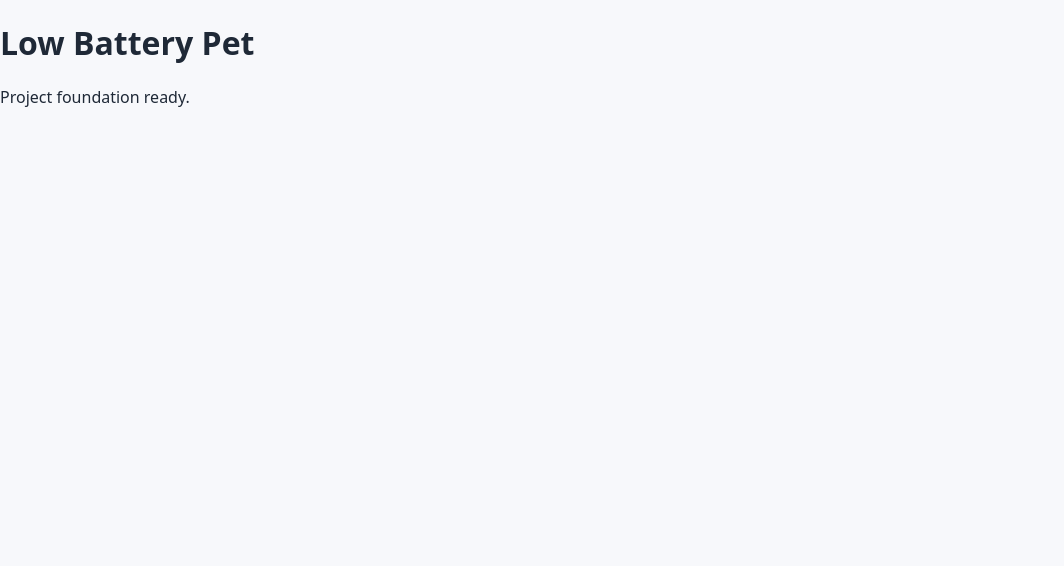
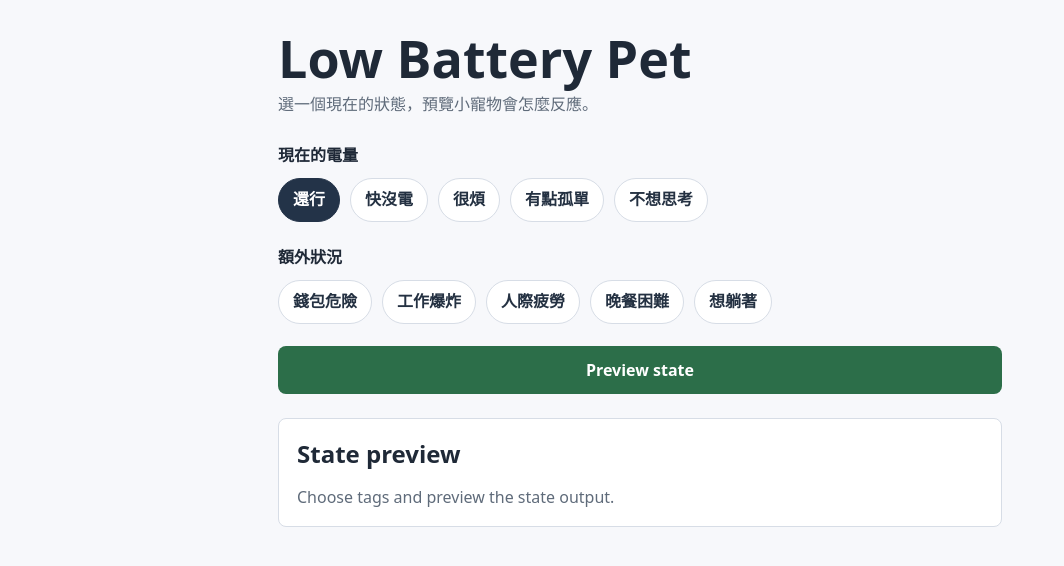
Before and after one commit to Harry-0824/low-battery-pet, a React (Vite) app: page / in a window 1280 px wide. Shown: the top 566 px of the page, without its empty margins (0-1064 px from the left). Built offline with nearby package versions, Linux system fonts and the light colour scheme.

Commit message:
Build check-in UI and state preview flow
Closes #6

```diff
--- a/src/App.tsx
+++ b/src/App.tsx
@@ -1,10 +1,86 @@
+import { useState } from "react";
+import styled from "styled-components";
+
+import CheckInForm from "./components/CheckInForm";
+import StatePreview from "./components/StatePreview";
+import type { ContextTag, DerivedUserState, MoodTag } from "./features/checkIn/checkInTypes";
+import { deriveUserState } from "./features/checkIn/deriveUserState";
+import type { PetState } from "./features/pet/petTypes";
+import { calculatePetState } from "./features/pet/petStateEngine";
+
+interface PreviewState {
+  moodTag: MoodTag;
+  contextTags: ContextTag[];
+  derivedUserState: DerivedUserState;
+  petState: PetState;
+}
+
 function App() {
+  const [selectedMoodTag, setSelectedMoodTag] = useState<MoodTag>("okay");
+  const [selectedContextTags, setSelectedContextTags] = useState<ContextTag[]>([]);
+  const [previewState, setPreviewState] = useState<PreviewState | null>(null);
+
+  const handleContextToggle = (contextTag: ContextTag) => {
+    setSelectedContextTags((currentTags) =>
+      currentTags.includes(contextTag)
+        ? currentTags.filter((tag) => tag !== contextTag)
+        : [...currentTags, contextTag]
+    );
+  };
+
+  const handleSubmit = () => {
+    const input = {
+      moodTag: selectedMoodTag,
+      contextTags: selectedContextTags
+    };
+    const derivedUserState = deriveUserState(input);
+    const petState = calculatePetState(derivedUserState);
+
+    setPreviewState({
+      ...input,
+      derivedUserState,
+      petState
+    });
+  };
+
   return (
-    <main>
-      <h1>Low Battery Pet</h1>
-      <p>Project foundation ready.</p>
-    </main>
+    <PageShell>
+      <Header>
+        <h1>Low Battery Pet</h1>
+        <p>選一個現在的狀態，預覽小寵物會怎麼反應。</p>
+      </Header>
+      <CheckInForm
+        selectedMoodTag={selectedMoodTag}
+        selectedContextTags={selectedContextTags}
+        onMoodSelect={setSelectedMoodTag}
+        onContextToggle={handleContextToggle}
+        onSubmit={handleSubmit}
+      />
+      <StatePreview previewState={previewState} />
+    </PageShell>
   );
 }
 
+const PageShell = styled.main`
+  width: min(100%, 760px);
+  margin: 0 auto;
+  padding: 32px 18px 48px;
+`;
+
+const Header = styled.header`
+  margin-bottom: 24px;
+
+  h1 {
+    margin: 0 0 8px;
+    font-size: clamp(2rem, 8vw, 3.25rem);
+    line-height: 1;
+  }
+
+  p {
+    margin: 0;
+    color: #5f6b7a;
+    line-height: 1.6;
+  }
+`;
+
 export default App;
--- /dev/null
+++ b/src/components/CheckInForm.tsx
@@ -0,0 +1,110 @@
+import styled from "styled-components";
+
+import type { ContextTag, MoodTag } from "../features/checkIn/checkInTypes";
+import TagButton from "./TagButton";
+
+const moodOptions: Array<{ value: MoodTag; label: string }> = [
+  { value: "okay", label: "還行" },
+  { value: "low_battery", label: "快沒電" },
+  { value: "annoyed", label: "很煩" },
+  { value: "lonely", label: "有點孤單" },
+  { value: "no_thoughts", label: "不想思考" }
+];
+
+const contextOptions: Array<{ value: ContextTag; label: string }> = [
+  { value: "wallet_pressure", label: "錢包危險" },
+  { value: "work_stress", label: "工作爆炸" },
+  { value: "social_fatigue", label: "人際疲勞" },
+  { value: "dinner_problem", label: "晚餐困難" },
+  { value: "want_to_rest", label: "想躺著" }
+];
+
+interface CheckInFormProps {
+  selectedMoodTag: MoodTag;
+  selectedContextTags: ContextTag[];
+  onMoodSelect: (moodTag: MoodTag) => void;
+  onContextToggle: (contextTag: ContextTag) => void;
+  onSubmit: () => void;
+}
+
+function CheckInForm({
+  selectedMoodTag,
+  selectedContextTags,
+  onMoodSelect,
+  onContextToggle,
+  onSubmit
+}: CheckInFormProps) {
+  return (
+    <Form
+      onSubmit={(event) => {
+        event.preventDefault();
+        onSubmit();
+      }}
+    >
+      <Section>
+        <h2>現在的電量</h2>
+        <ButtonGrid>
+          {moodOptions.map((option) => (
+            <TagButton
+              key={option.value}
+              label={option.label}
+              isSelected={selectedMoodTag === option.value}
+              onClick={() => onMoodSelect(option.value)}
+            />
+          ))}
+        </ButtonGrid>
+      </Section>
+
+      <Section>
+        <h2>額外狀況</h2>
+        <ButtonGrid>
+          {contextOptions.map((option) => (
+            <TagButton
+              key={option.value}
+              label={option.label}
+              isSelected={selectedContextTags.includes(option.value)}
+              onClick={() => onContextToggle(option.value)}
+            />
+          ))}
+        </ButtonGrid>
+      </Section>
+
+      <SubmitButton type="submit">Preview state</SubmitButton>
+    </Form>
+  );
+}
+
+const Form = styled.form`
+  display: grid;
+  gap: 22px;
+`;
+
+const Section = styled.section`
+  display: grid;
+  gap: 12px;
+
+  h2 {
+    margin: 0;
+    font-size: 1rem;
+  }
+`;
+
+const ButtonGrid = styled.div`
+  display: flex;
+  flex-wrap: wrap;
+  gap: 10px;
+`;
+
+const SubmitButton = styled.button`
+  min-height: 48px;
+  border: 0;
+  border-radius: 8px;
+  padding: 12px 16px;
+  background: #2c6e49;
+  color: #ffffff;
+  cursor: pointer;
+  font: inherit;
+  font-weight: 800;
+`;
+
+export default CheckInForm;
--- /dev/null
+++ b/src/components/StatePreview.tsx
@@ -0,0 +1,95 @@
+import styled from "styled-components";
+
+import type { ContextTag, DerivedUserState, MoodTag } from "../features/checkIn/checkInTypes";
+import type { PetState } from "../features/pet/petTypes";
+
+interface PreviewState {
+  moodTag: MoodTag;
+  contextTags: ContextTag[];
+  derivedUserState: DerivedUserState;
+  petState: PetState;
+}
+
+interface StatePreviewProps {
+  previewState: PreviewState | null;
+}
+
+function StatePreview({ previewState }: StatePreviewProps) {
+  if (!previewState) {
+    return (
+      <PreviewPanel aria-live="polite">
+        <h2>State preview</h2>
+        <p>Choose tags and preview the state output.</p>
+      </PreviewPanel>
+    );
+  }
+
+  return (
+    <PreviewPanel aria-live="polite">
+      <h2>State preview</h2>
+      <PreviewGroup>
+        <h3>Input</h3>
+        <StateLine>Selected mood: {previewState.moodTag}</StateLine>
+        <StateLine>
+          Selected contexts:{" "}
+          {previewState.contextTags.length > 0 ? previewState.contextTags.join(", ") : "none"}
+        </StateLine>
+      </PreviewGroup>
+      <PreviewGroup>
+        <h3>Derived user state</h3>
+        {formatState(previewState.derivedUserState).map(([key, value]) => (
+          <StateLine key={key}>
+            {key}: {String(value)}
+          </StateLine>
+        ))}
+      </PreviewGroup>
+      <PreviewGroup>
+        <h3>Pet state</h3>
+        {formatState(previewState.petState).map(([key, value]) => (
+          <StateLine key={key}>
+            {key}: {String(value)}
+          </StateLine>
+        ))}
+      </PreviewGroup>
+    </PreviewPanel>
+  );
+}
+
+const formatState = (state: object) => Object.entries(state);
+
+const PreviewPanel = styled.section`
+  display: grid;
+  gap: 16px;
+  margin-top: 24px;
+  border: 1px solid #d7dde6;
+  border-radius: 8px;
+  padding: 18px;
+  background: #ffffff;
+
+  h2,
+  h3,
+  p {
+    margin: 0;
+  }
+
+  p {
+    color: #5f6b7a;
+  }
+`;
+
+const PreviewGroup = styled.div`
+  display: grid;
+  gap: 8px;
+`;
+
+const StateLine = styled.p`
+  border-radius: 6px;
+  padding: 8px 10px;
+  background: #f2f5f8;
+  color: #243142;
+  font-family: ui-monospace, SFMono-Regular, Consolas, "Liberation Mono", monospace;
+  font-size: 0.88rem;
+  line-height: 1.45;
+`;
+
+export default StatePreview;
--- /dev/null
+++ b/src/components/TagButton.tsx
@@ -0,0 +1,30 @@
+import styled from "styled-components";
+
+interface TagButtonProps {
+  isSelected: boolean;
+  label: string;
+  onClick: () => void;
+}
+
+function TagButton({ isSelected, label, onClick }: TagButtonProps) {
+  return (
+    <Button type="button" aria-pressed={isSelected} $isSelected={isSelected} onClick={onClick}>
+      {label}
+    </Button>
+  );
+}
+
+const Button = styled.button<{ $isSelected: boolean }>`
+  min-height: 44px;
+  border: 1px solid ${({ $isSelected }) => ($isSelected ? "#233348" : "#d7dde6")};
+  border-radius: 999px;
+  padding: 10px 14px;
+  background: ${({ $isSelected }) => ($isSelected ? "#233348" : "#ffffff")};
+  color: ${({ $isSelected }) => ($isSelected ? "#ffffff" : "#243142")};
+  cursor: pointer;
+  font: inherit;
+  font-weight: 700;
+  line-height: 1.2;
+`;
+
+export default TagButton;
```
Also changed, not shown: 1 other file (tests, documents, lock files or other folders).
